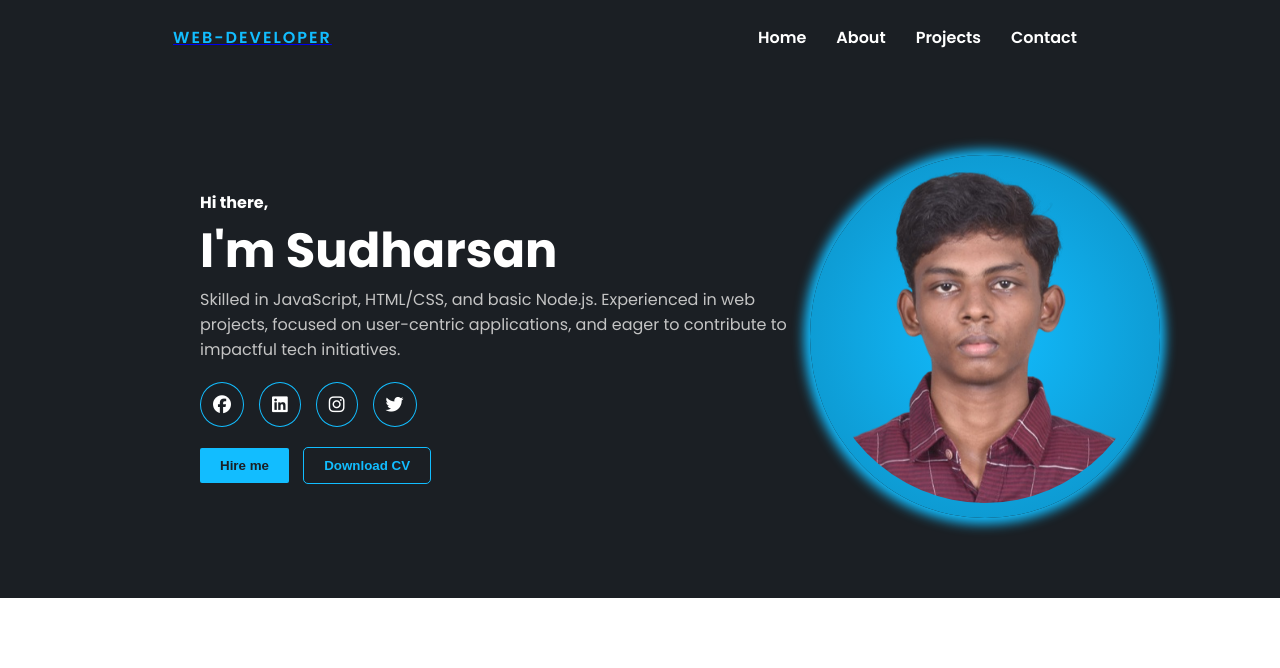
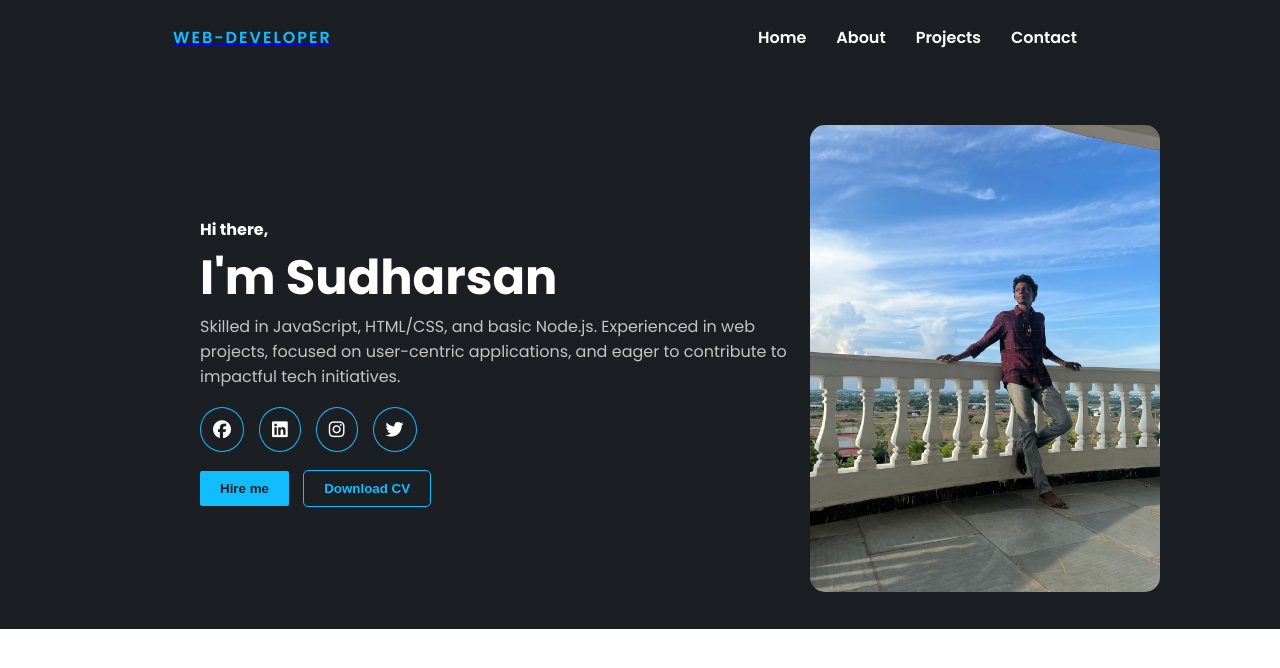
Before and after one commit to risna925/Portfolio, a plain HTML site: page index.html in a window 1280 px wide. Drawn offline with Linux system fonts and the light colour scheme.

Commit message:
design:hero-section

```diff
--- a/assets/css/style.css
+++ b/assets/css/style.css
@@ -61,7 +61,7 @@ section.hero-section {
   color: #fff;
   display: flex;
   align-items: center;
-  padding: 80px 120px 80px 200px;
+  padding: 50px 120px 30px 200px;
 }
 
 .hero-section__title {
@@ -72,22 +72,12 @@ section.hero-section {
   color: #c4c4c4;
 }
 
-.hero-img {
-  background: var(--primary);
-  background: -webkit-radial-gradient(circle, #12bdff 0%, #0c8ec2 100%);
-  background: radial-gradient(circle, #12bdff 0%, #0c8ec2 100%);
-  margin-left: 18px;
-  border-radius: 50%;
-  box-shadow: -0.5px 0.5px 11.5px 5.5px #12bdff;
-}
-
 .hero-img img {
-  padding: 8px;
-  border-radius: 50%;
+  border-radius: 15px;
 }
 
 .social-icons {
-  margin: 20px 0;
+  margin: 18px 0;
 }
 
 ul.social-icons {
--- a/index.html
+++ b/index.html
@@ -54,7 +54,7 @@
                 </div>
 
                 <ul class="social-icons">
-                    <!-- Icons -->
+                    <!-- Social Icons -->
                     <li>
                         <a href="https://fb.me/sudharsandaniel.sudharsandaniel" target="_blank"><i
                                 class="fa-brands fa-facebook"></i></a>
@@ -79,7 +79,7 @@
                 </div>
             </div>
             <div class="hero-img">
-                <img src="assets/img/Sudharsan.png" alt="Sudharsan" width="350">
+                <img src="assets/img/Sudharsan.jpg" alt="Sudharsan" width="350">
             </div>
         </section>
 
```
Also changed, not shown: assets/img/Sudharsan.jpg (added), assets/img/Sudharsan.png (deleted).
